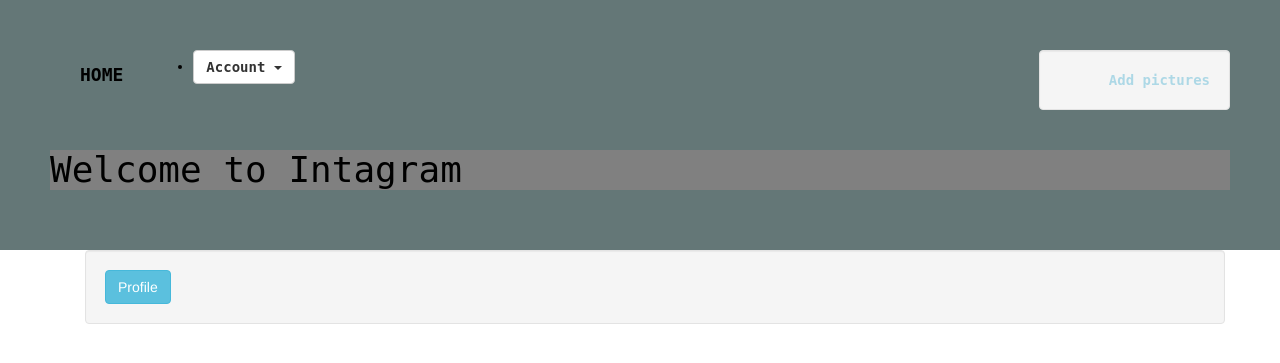
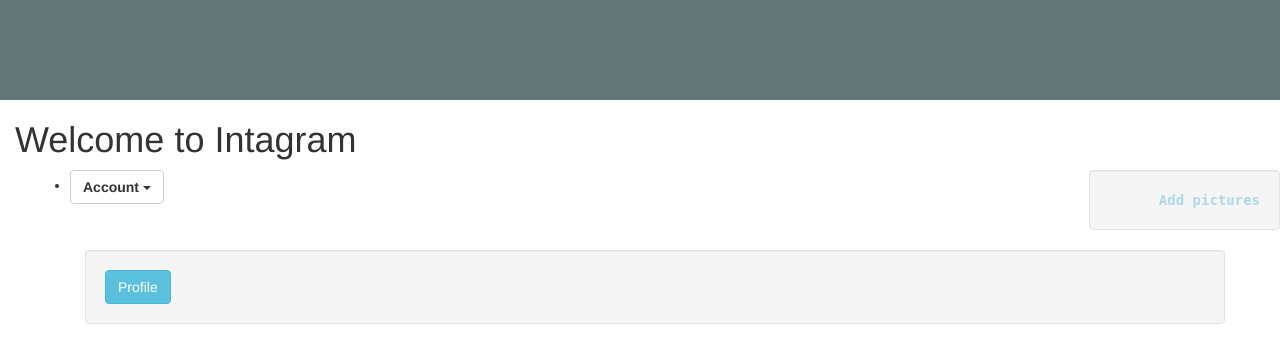
Before and after one commit to Nyirabazungu/profi, a Django app: page / in a window 1280 px wide. Shown: the top 363 px of the page. Run offline with Django 3.2, Linux system fonts and the light colour scheme; the visitor is signed in with stand-in values (Sample User, id 1); some libraries are stand-ins or nearby versions.

Commit message:
changing head

```diff
--- a/images/templates/navbar.html
+++ b/images/templates/navbar.html
@@ -6,13 +6,10 @@
   <meta name="viewport" content="width=device-width, initial-scale=1">
 </head>
 <body>
-<nav style="background-color:rgb(100, 119, 119);padding:50px;font-family: monospace;color:black;">
+<nav style="background-color:rgb(100, 119, 119);padding:50px;font-family: monospace;color:black;"></nav>
   <div class="container-fluid">
-    <div class="navbar-header">
-      <a class="navbar-brand" href="{% url 'welcome' %}" style="color:black;"><strong>HOME</strong></a>
 
-    </div>
-
+ <h1>Welcome to Intagram</h1>
   <!--The search form above-->
   <div class="col-sm-6 col-md-6">
         {% if user.is_authenticated %}
@@ -51,11 +48,11 @@
       <div class="nav navbar-nav navbar-right">
 
           <button class="well"><a href="{%url 'image'%}"   style="padding-left:50px;font-family: monospace;color:lightblue;"><strong>Add pictures</strong></a></button>
-
+   </nav>
          </div>
     </div>
 
-    <h1 style="background-color:gray ">Welcome to Intagram</h1>
-</nav>
+
+
 </body>
 </html>
```
